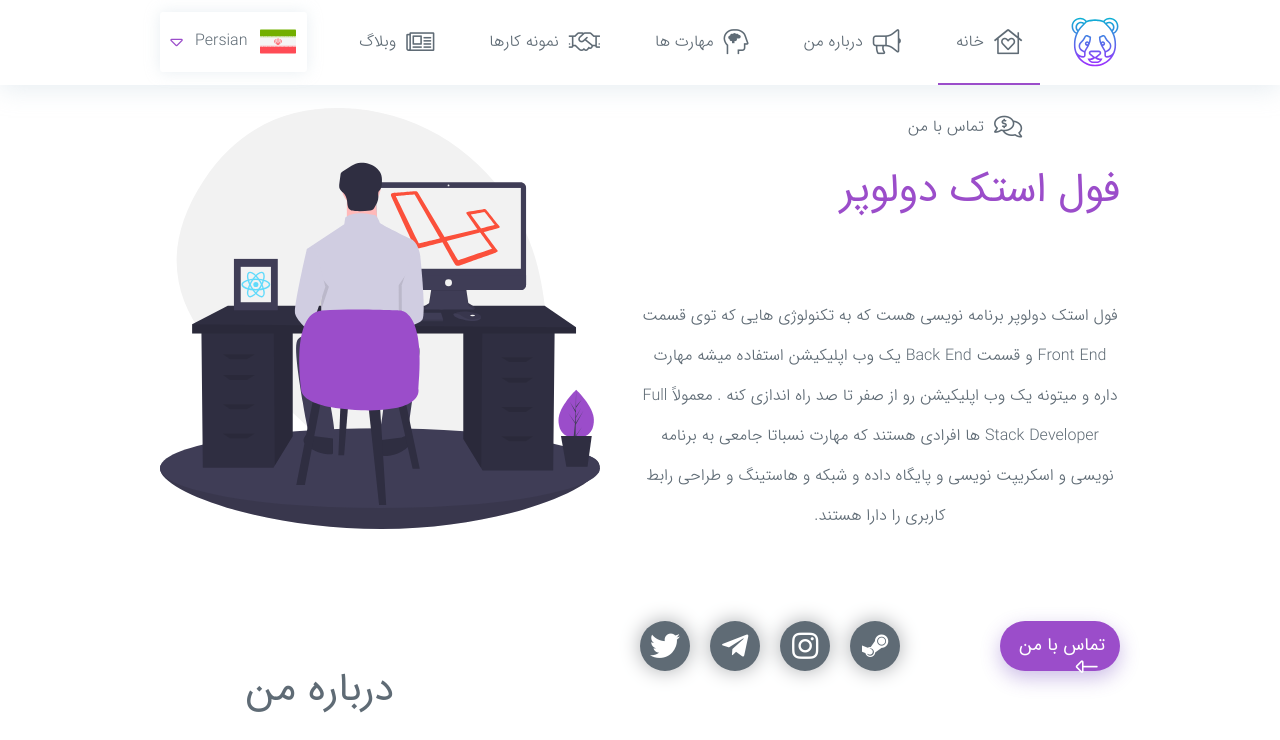
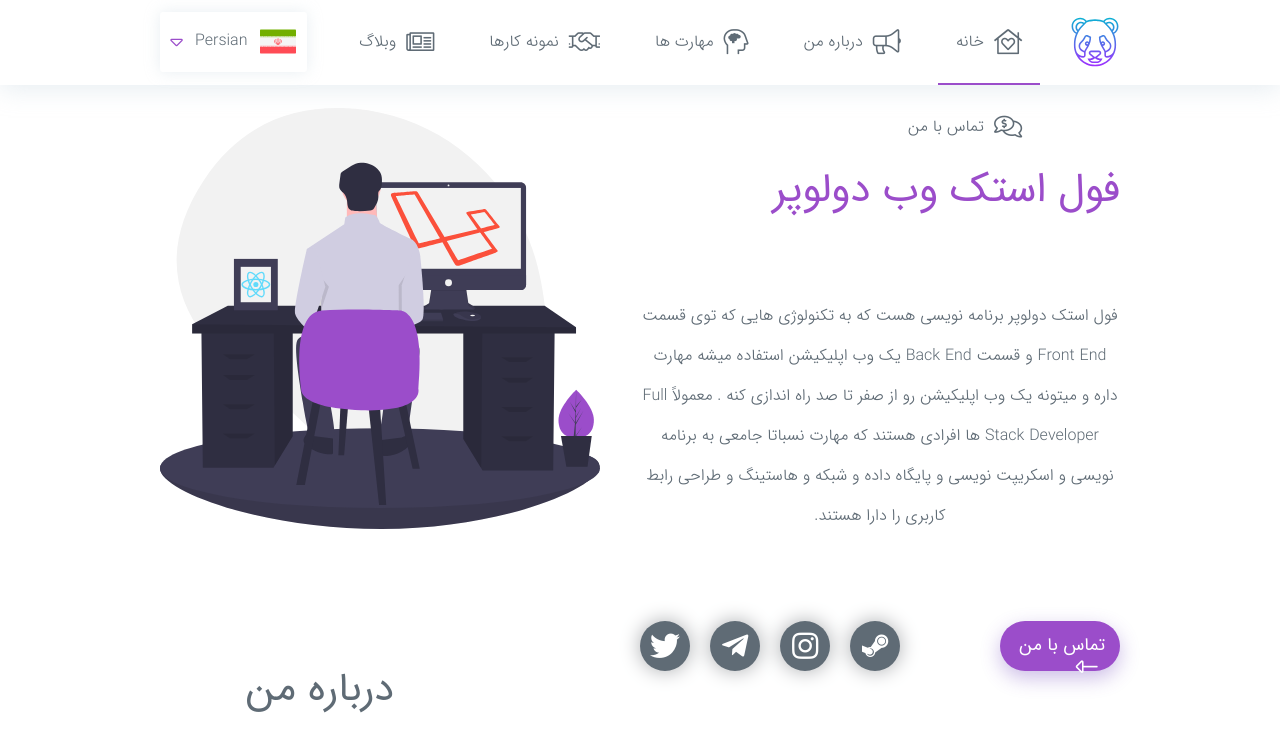
Before and after one commit to nerdpanda-ir/NerdPanda.Me, a React (Create React App) app: page / in a window 1280 px wide. Shown: the top 740 px of the page. Built offline with nearby package versions, Linux system fonts and the light colour scheme.

Commit message:
[file]{InfoTitle.js}-> modify content

```diff
--- a/src/components/Page/index/Header/Speciality/Info/InfoTitle/InfoTitle.js
+++ b/src/components/Page/index/Header/Speciality/Info/InfoTitle/InfoTitle.js
@@ -11,7 +11,7 @@ export default class InfoTitle extends React.Component{
         let result =
             (
                 <React.Fragment>
-                    <PerpleBig tagName='h1'>فول استک دولوپر</PerpleBig>
+                    <PerpleBig tagName='h1'>فول استک  وب دولوپر</PerpleBig>
                 </React.Fragment>
             );
         return result;
```
